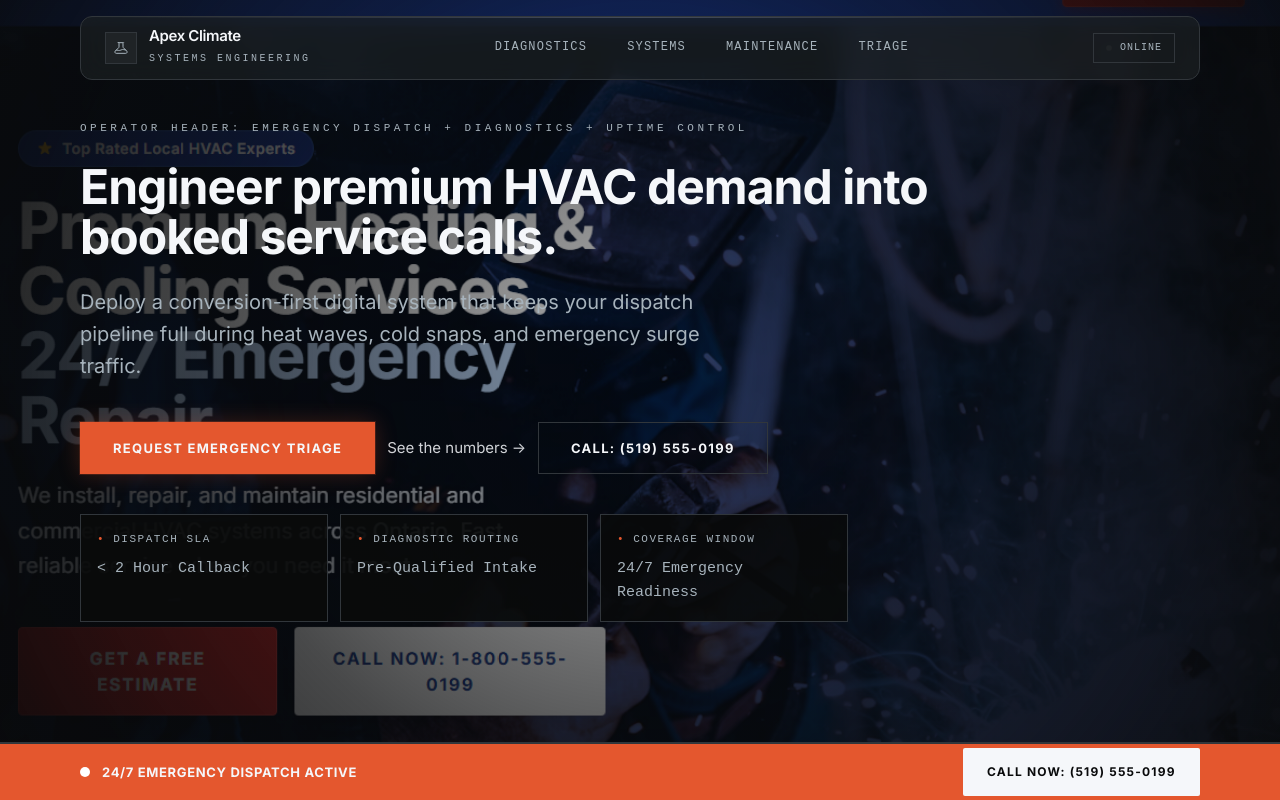
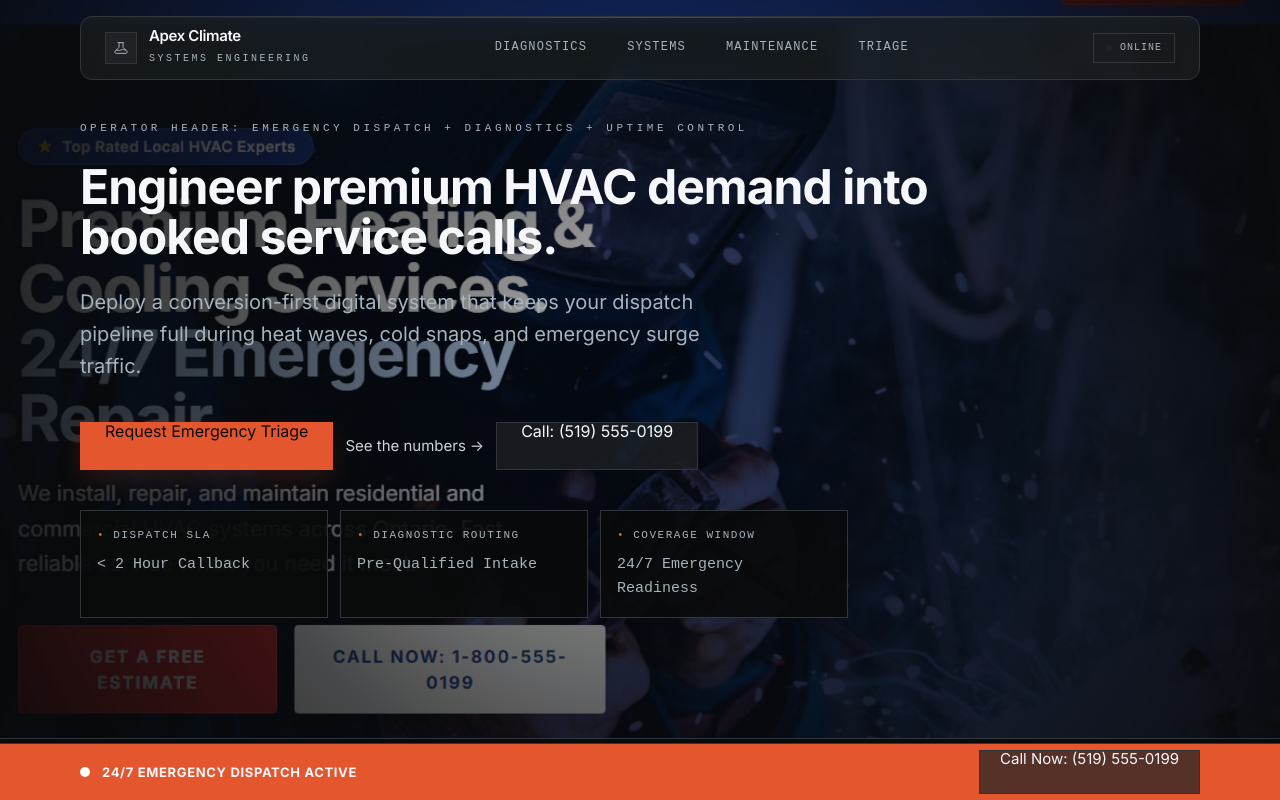
Before and after one commit to Mageester/axiom-hvac-demo, a React (Vite) app: page / in a window 1280 px wide. Shown: the top 800 px of the page. Built offline with nearby package versions, Linux system fonts and the light colour scheme.

Commit message:
feat(ui): standardize CTA buttons and sizing system

```diff
--- a/src/App.tsx
+++ b/src/App.tsx
@@ -17,7 +17,7 @@ const DispatchBanner: React.FC = () => (
         </span>
         <span className="text-axiom-text-main text-[13px] font-bold uppercase tracking-wider">24/7 Emergency Dispatch Active</span>
       </div>
-      <a href="tel:+15195550199" className="magnetic-primary bg-axiom-text-main text-axiom-base px-6 min-h-[48px] flex items-center text-[12px] font-bold uppercase tracking-widest hover:bg-white transition-colors rounded-sm">
+      <a href="tel:+15195550199" className="btn-secondary btn-md whitespace-nowrap">
         Call Now: (519) 555-0199
       </a>
     </div>
@@ -103,13 +103,13 @@ const Hero: React.FC = () => {
           </p>
 
           <div className="flex flex-col sm:flex-row gap-3 mb-10">
-            <a href="#deploy" className="magnetic-primary hero-primary-cta bg-axiom-accent text-axiom-text-main px-8 min-h-[52px] flex items-center justify-center text-[13px] font-bold uppercase tracking-widest transition-colors">
+            <a href="#deploy" className="btn-primary btn-lg magnetic-primary hero-primary-cta">
               Request Emergency Triage
             </a>
             <a href="#numbers" className="text-axiom-text-main/85 text-[15px] inline-flex items-center gap-1 hover:text-axiom-text-main transition-colors">
               See the numbers <span aria-hidden>{'->'}</span>
             </a>
-            <a href="tel:+15195550199" className="border border-axiom-border text-axiom-text-main px-8 min-h-[52px] flex items-center justify-center text-[13px] font-bold uppercase tracking-widest hover:border-axiom-border transition-colors">
+            <a href="tel:+15195550199" className="btn-secondary btn-lg">
               Call: (519) 555-0199
             </a>
           </div>
@@ -508,7 +508,7 @@ const MaintenanceMatrix: React.FC = () => {
 
                   <p className="font-axiomSans text-[12px] text-axiom-text-mute">{plan.qualifier}</p>
                   <p className="font-axiomSans text-[12px] text-axiom-text-mute/90 border-t border-axiom-border pt-3">{plan.boundary}</p>
-                  <a href={plan.cta} className="magnetic-primary inline-flex items-center justify-center min-h-[48px] px-6 bg-axiom-accent text-axiom-text-main text-[12px] font-bold uppercase tracking-widest">
+                  <a href={plan.cta} className="btn-primary btn-md magnetic-primary w-full">
                     {plan.name === 'Multi-Location / Expansion' ? 'Request Expansion Scope' : `Apply for ${plan.name}`}
                   </a>
                 </article>
@@ -659,7 +659,7 @@ const TriageForm: React.FC = () => {
                       </div>
                     </div>
                     <div className="p-6 border-t border-axiom-border">
-                      <button type="submit" className="magnetic-primary w-full bg-axiom-accent text-axiom-text-main min-h-[52px] text-[13px] font-bold uppercase tracking-widest hover:bg-axiom-accent/90 transition-colors">
+                      <button type="submit" className="btn-primary btn-lg magnetic-primary w-full">
                         {triage.urgency === 'emergency' ? 'Dispatch Emergency Technician' : 'Schedule Service Visit'}
                       </button>
                     </div>
--- a/src/index.css
+++ b/src/index.css
@@ -70,27 +70,93 @@
     z-index: 1;
   }
 
+  .btn {
+    display: inline-flex;
+    align-items: center;
+    justify-content: center;
+    gap: 8px;
+    white-space: nowrap;
+    border-radius: 0.75rem;
+    font-family: Inter, Satoshi, sans-serif;
+    font-weight: 600;
+    letter-spacing: 0.01em;
+    transition: transform 0.18s ease, background-color 0.18s ease, border-color 0.18s ease, box-shadow 0.18s ease;
+    cursor: pointer;
+    flex-shrink: 0;
+  }
+
+  .btn-sm {
+    min-height: 36px;
+    padding-inline: 12px;
+    font-size: 0.875rem;
+    line-height: 1;
+  }
+
+  .btn-md,
+  .btn-primary,
+  .btn-secondary {
+    min-height: 44px;
+    padding-inline: 20px;
+    font-size: 0.9375rem;
+    line-height: 1;
+  }
+
+  .btn-lg {
+    min-height: 48px;
+    padding-inline: 24px;
+    font-size: 1rem;
+    line-height: 1;
+  }
+
+  .btn-primary,
   .magnetic-primary {
     --mx: 0px;
     --my: 0px;
-    transform: translate(var(--mx), var(--my)) scale(1);
-    transition: transform 0.3s ease-out, box-shadow 0.4s ease-out, background-color 0.3s ease-out;
+    background: #E4572E;
+    color: #090A0B;
+    border: 1px solid rgba(228, 87, 46, 0.7);
+    box-shadow: 0 6px 18px rgba(228, 87, 46, 0.18);
+    transform: translate(var(--mx), var(--my)) translateY(0);
     will-change: transform;
   }
 
+  .btn-primary:hover,
   .magnetic-primary:hover {
-    transform: translate(var(--mx), var(--my)) scale(1.05);
-    box-shadow: 0 0 24px rgba(228, 87, 46, 0.35);
+    background: #D65029;
+    box-shadow: 0 10px 22px rgba(228, 87, 46, 0.22);
+    transform: translate(var(--mx), var(--my)) translateY(-1px);
+  }
+
+  .btn-primary:active,
+  .magnetic-primary:active {
+    transform: translate(var(--mx), var(--my)) translateY(1px);
+  }
+
+  .btn-secondary {
+    background: rgba(31, 35, 38, 0.72);
+    color: #F5F7FA;
+    border: 1px solid #31363B;
+  }
+
+  .btn-secondary:hover {
+    background: #13171B;
+    border-color: rgba(167, 179, 188, 0.35);
+  }
+
+  .btn-secondary:active {
+    transform: translateY(1px);
+  }
+
+  .btn:focus-visible,
+  .btn-primary:focus-visible,
+  .btn-secondary:focus-visible,
+  .magnetic-primary:focus-visible {
+    outline: none;
+    box-shadow: 0 0 0 2px rgba(228, 87, 46, 0.3);
   }
 
   .hero-primary-cta {
-    border: 1px solid rgba(228, 87, 46, 0.75);
-    box-shadow: 0 0 0 1px rgba(228, 87, 46, 0.2), 0 0 22px rgba(228, 87, 46, 0.24);
-  }
-
-  .hero-primary-cta:hover {
-    transform: translate(var(--mx, 0px), var(--my, 0px)) scale(1.05);
-    box-shadow: 0 0 0 1px rgba(228, 87, 46, 0.35), 0 0 28px rgba(228, 87, 46, 0.34);
+    box-shadow: 0 10px 24px rgba(228, 87, 46, 0.16);
   }
 
   .hero-headline {
@@ -224,6 +290,9 @@ input[type='range']:focus::-moz-range-thumb {
     scroll-behavior: auto;
   }
 
+  .btn,
+  .btn-primary,
+  .btn-secondary,
   .magnetic-primary,
   .hero-primary-cta {
     transform: none !important;
```
